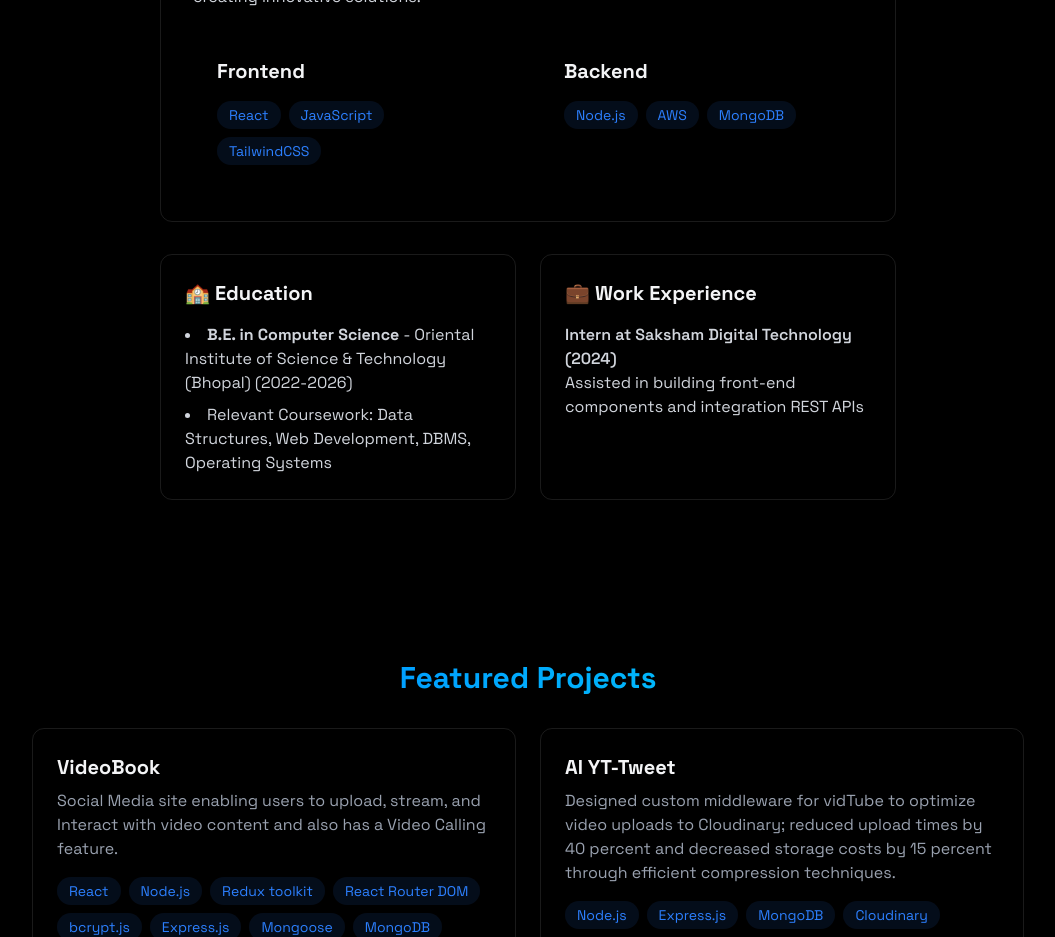
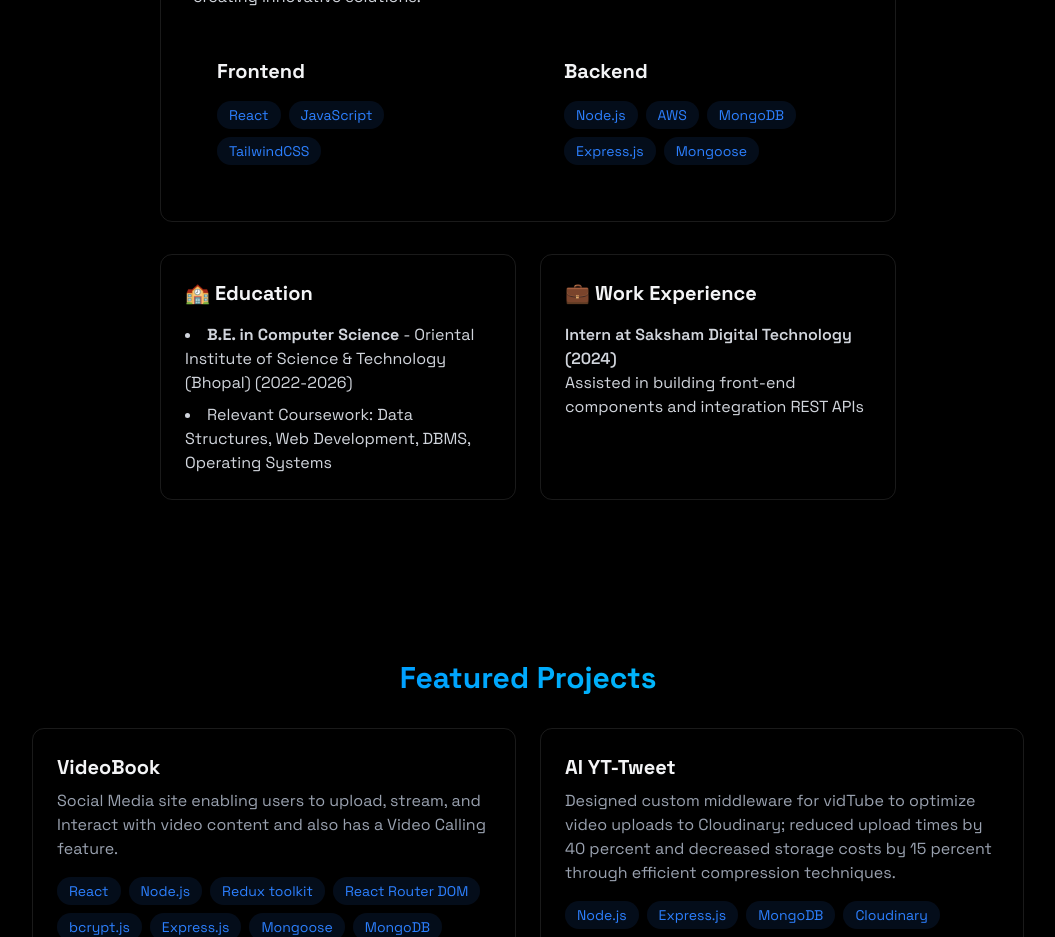
Before and after one commit to Shivam4501/Portoo, a React (Vite) app: page / in a window 1280 px wide. Shown: the part 1020-1957 px from the top of the page, without its empty margins (112-1167 px from the left). Built offline with nearby package versions, Linux system fonts and the light colour scheme; the HTML template or start-up script is replaced by a standard one.

Commit message:
Update backend and other skills in About component

```diff
--- a/src/components/sections/About.jsx
+++ b/src/components/sections/About.jsx
@@ -7,7 +7,13 @@ export const About = () => {
     "TailwindCSS",
   ];
 
-  const backendSkills = ["Node.js", "AWS", "MongoDB"];
+  const backendSkills = ["Node.js", "AWS", "MongoDB", "Express.js", "Mongoose"];
+  const otherSkills = [
+    "C++",
+    "Data Structures",
+    "Algorithms",
+    "Problem Solving",
+  ];
 
   return (
     <section
```
